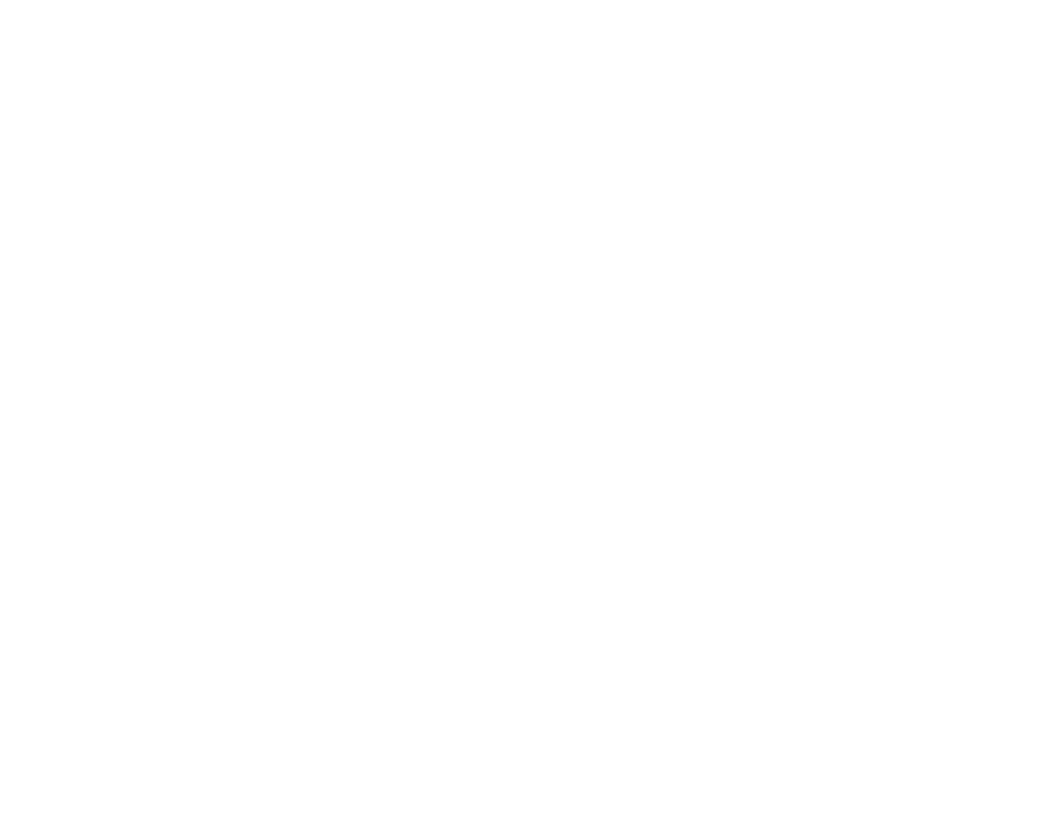
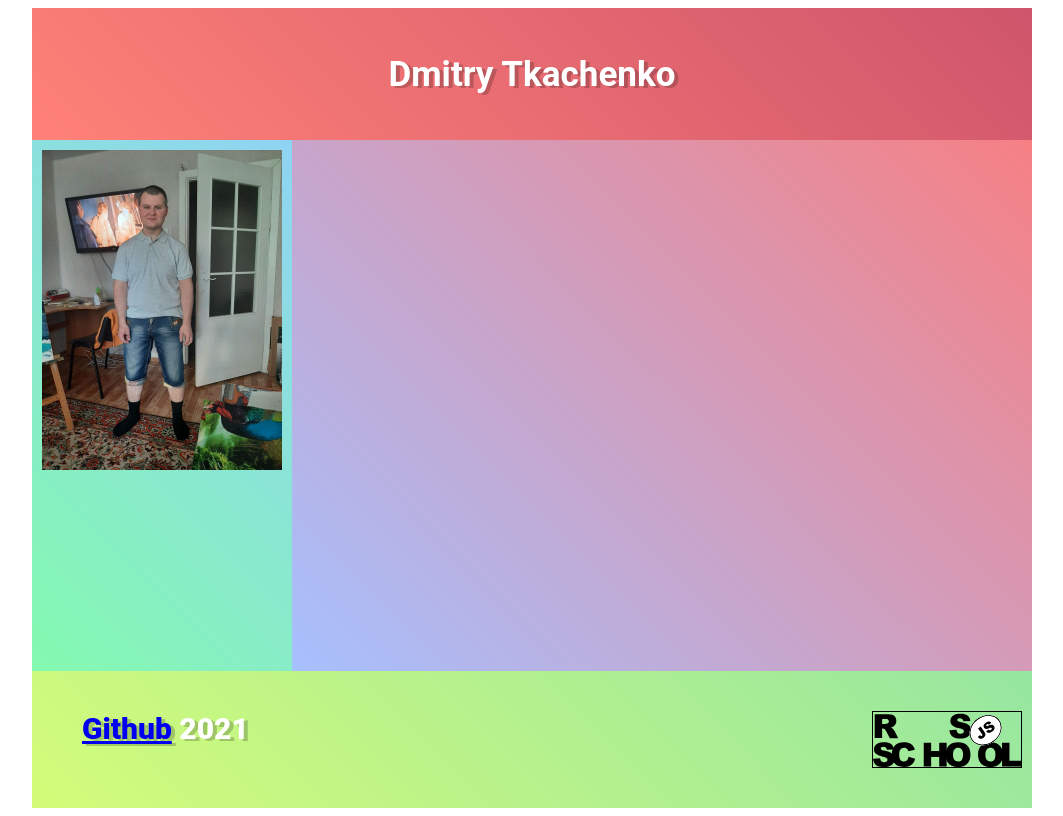
Before and after one commit to antiall85/rsschool-cv, a plain HTML site: page index.html in a window 1280 px wide. Shown: the whole page, without its empty margins (108-1171 px from the left). Drawn offline with Linux system fonts and the light colour scheme.

Commit message:
feat: add header, footer and photo

```diff
--- a/index.html
+++ b/index.html
@@ -5,9 +5,35 @@
   <meta name="viewport"
         content="width=device-width, user-scalable=no, initial-scale=1.0, maximum-scale=1.0, minimum-scale=1.0">
   <meta http-equiv="X-UA-Compatible" content="ie=edge">
+  <link rel="stylesheet" href="style.css">
   <title>CV</title>
 </head>
 <body>
-
+<div class="flex-container">
+  <header class="flex-item item-1">
+    <h3>Dmitry Tkachenko</h3>
+  </header>
+  <main>
+    <aside class="flex-item item-2">
+      <img src="./assets/photo_2021-06-28_19-46-21.jpg" alt="Picture image photo" class="photo">
+    </aside>
+    <section class="flex-item item-3"></section>
+  </main>
+  <footer class="flex-item item-4">
+    <ul class="footer">
+      <li>
+        <a href="https://github.com/dima92">Github</a>
+        <span>
+          <script>
+            document.write(new Date().getFullYear() + "");
+          </script>
+        </span>
+      </li>
+      <li>
+        <a href="https://rs.school/js/"><img src="assets/rs_school_js.svg" alt="Лого курса" class="logo"></a>
+      </li>
+    </ul>
+  </footer>
+</div>
 </body>
 </html>
--- a/style.css
+++ b/style.css
@@ -0,0 +1,84 @@
+* {
+  box-sizing: border-box;
+  overflow: hidden;
+}
+
+body {
+  display: flex;
+  justify-content: center;
+  align-items: center;
+}
+
+.flex-container {
+  display: flex;
+  flex-direction: column;
+  min-height: 100vh;
+}
+
+.flex-item {
+  padding: 10px;
+  font: 900 30px "Roboto", sans-serif;
+  color: #fff;
+  text-align: center;
+  text-shadow: 4px 2px 0 rgb(0 0 0 / 20%);
+}
+
+main {
+  display: flex;
+  flex: 1;
+}
+
+aside {
+  flex: 1;
+}
+
+section {
+  flex: 3;
+}
+
+.photo {
+  display: flex;
+  max-width: 100%;
+  height: auto;
+  object-fit: cover;
+  object-position: bottom;
+}
+
+.logo {
+  width: 5em;
+  border: 1px solid black;
+  float: right;
+  bottom: 0;
+  right: 0;
+}
+
+.footer {
+  display: flex;
+  flex-wrap: wrap;
+  text-decoration: none;
+  white-space: nowrap;
+  justify-content: space-between;
+}
+
+.item-1 {
+  background-image: linear-gradient(45deg, #ff8177, #cf556c);
+}
+
+.item-2 {
+  background-image: linear-gradient(45deg, #84fab0, #8fd3f4);
+}
+
+.item-3 {
+  background-image: linear-gradient(45deg, #a6c0fe, #f68084);
+}
+
+.item-4 {
+  background-image: linear-gradient(45deg, #d4fc79, #96e6a1);
+}
+
+
+@media (max-width: 700px) {
+  .logo {
+    width: 5em;
+  }
+}
```
Also changed, not shown: assets/photo_2021-06-28_19-46-21.jpg (added), assets/rs_school_js.svg (added).
